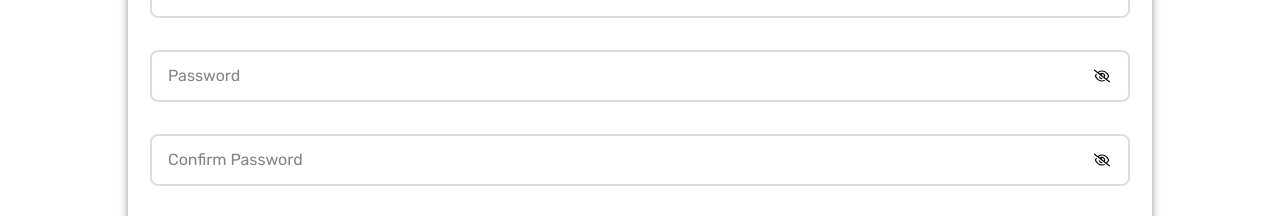
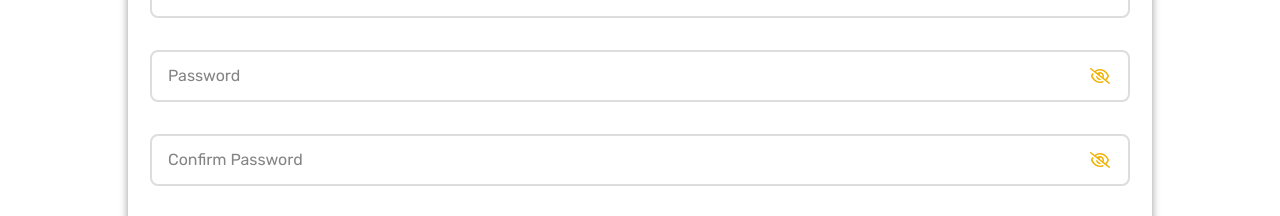
Before and after one commit to Hossam-Elsonbaty/Kashy, a React (Vite) app: page /sign-up in a window 1280 px wide. Shown: the part 344-560 px from the top of the page. Built offline with nearby package versions, Linux system fonts and the light colour scheme.

Commit message:
icon class and block forword

```diff
--- a/src/pages/login/Login.tsx
+++ b/src/pages/login/Login.tsx
@@ -70,7 +70,7 @@ const Login = () => {
         localStorage.setItem("accessToken", response.data.accessToken);
         localStorage.setItem("refreshToken", response.data.refreshToken);
       }
-      navigate("/");
+      navigate("/",{ replace: true });
     } catch (error: unknown) {
       console.log(error);
       setIsErrorSubmit(true)
@@ -107,9 +107,9 @@ const Login = () => {
           />
           <button type="button" className="absolute right-5 " onClick={()=>setShowPassword(!showPassword)}>
             {showPassword?
-            <FaRegEye />
+            <FaRegEye className="icon"/>
             :
-            <FaRegEyeSlash />
+            <FaRegEyeSlash className="icon"/>
             }
           </button>
           {errors.password && <span className="error-message">{errors.password}</span>}
--- a/src/pages/signUp/SignUp.tsx
+++ b/src/pages/signUp/SignUp.tsx
@@ -142,9 +142,9 @@ const Signup = () => {
           )}
           <button type="button" className="absolute right-5 " onClick={()=>setShowPassword(!showPassword)}>
             {showPassword?
-            <FaRegEye />
+            <FaRegEye className="icon"/>
             :
-            <FaRegEyeSlash />
+            <FaRegEyeSlash className="icon"/>
             }
           </button>
         </div>
@@ -163,9 +163,9 @@ const Signup = () => {
           )}
           <button type="button" className="absolute right-5 " onClick={()=>setShowConfirmPassword(!showConfirmPassword)}>
             {showConfirmPassword?
-            <FaRegEye />
+            <FaRegEye className="icon"/>
             :
-            <FaRegEyeSlash />
+            <FaRegEyeSlash className="icon"/>
             }
           </button>
         </div>
```
